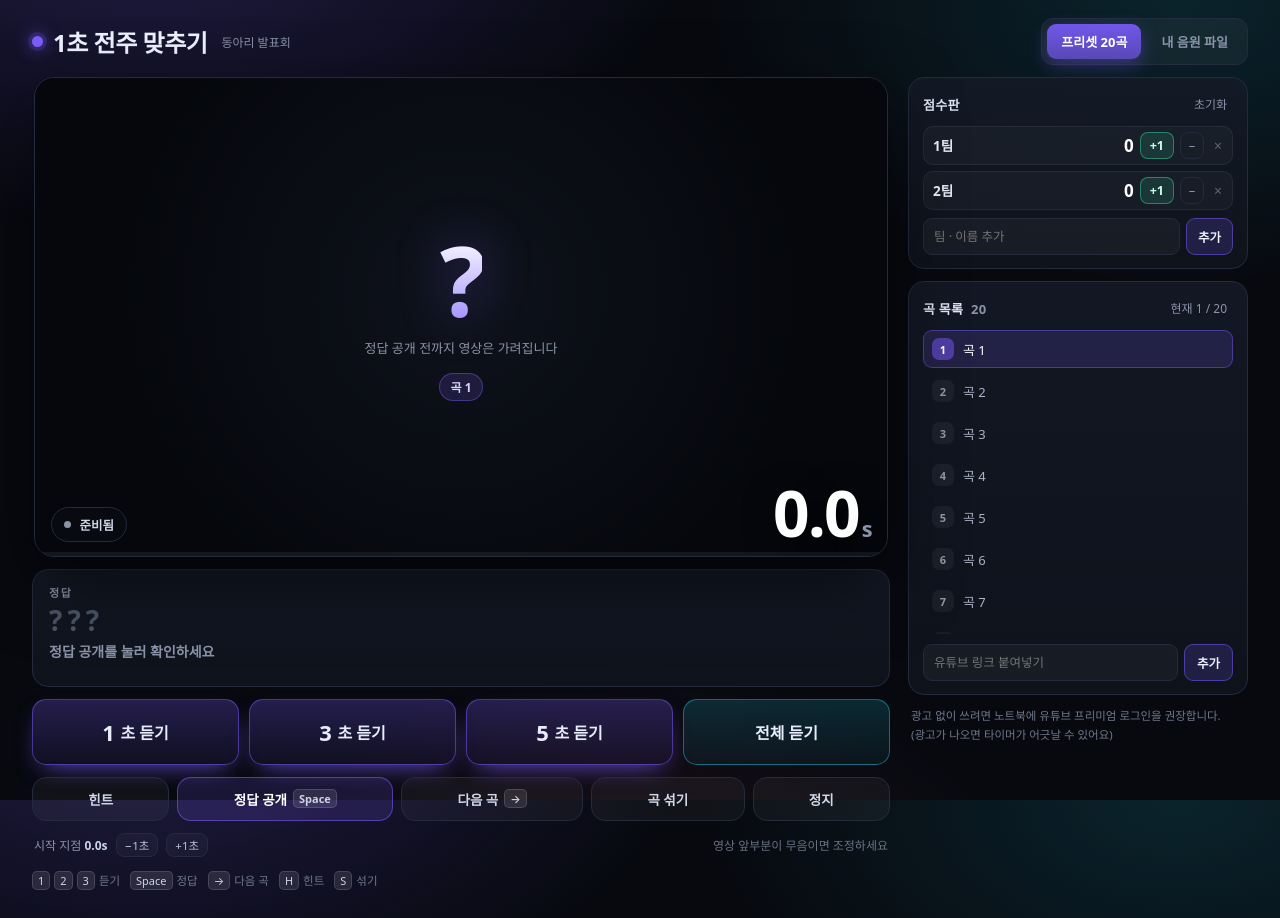
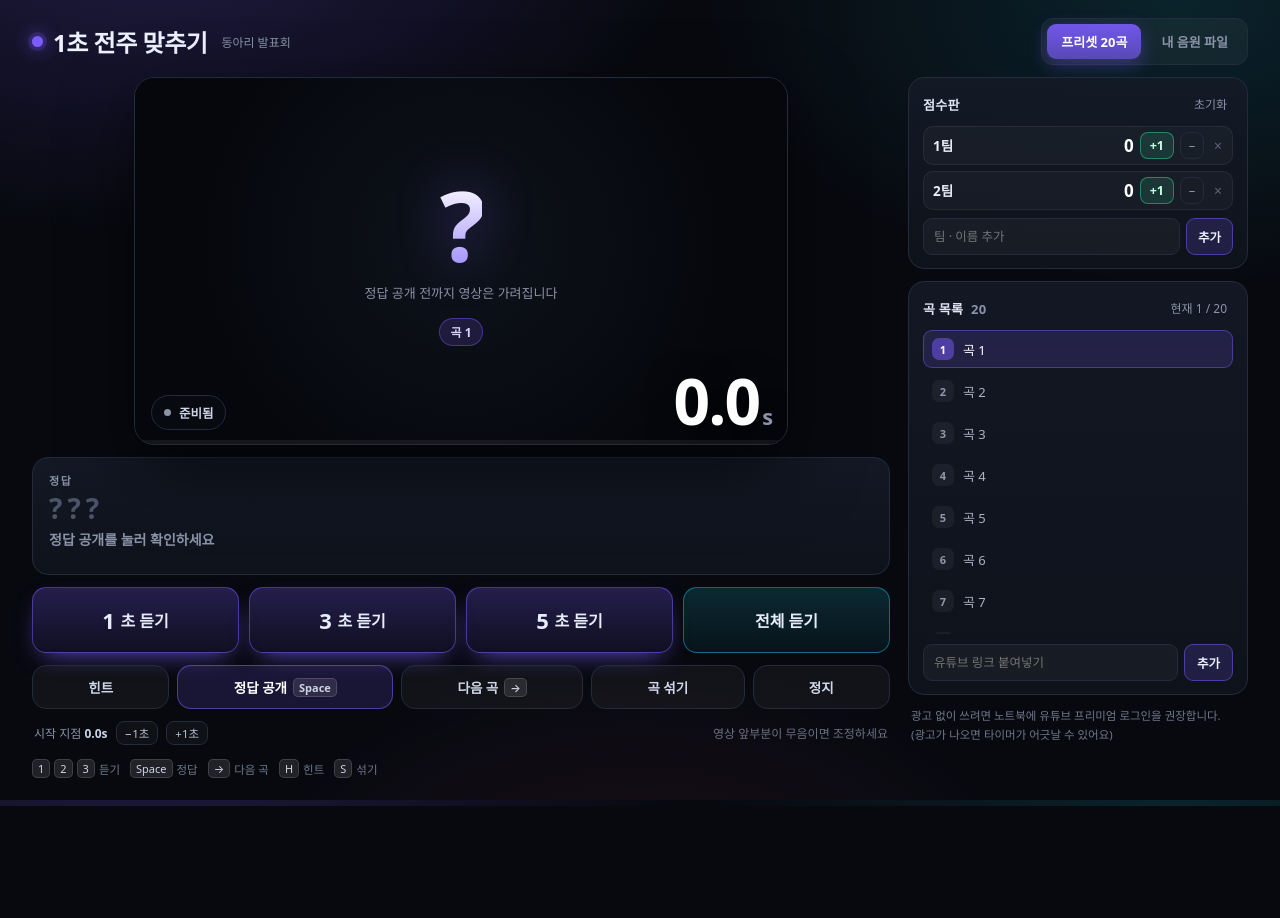
Before and after one commit to doxhen/-, a plain HTML site: page intro-quiz/index.html in a window 1280 px wide. After the commit the page ends 806 px from the top, so only its background shows below. Drawn offline with Linux system fonts and the light colour scheme.

Commit message:
style(intro-quiz): 한 화면에 들어오도록 화면 비율 크기 보정

```diff
--- a/intro-quiz/index.html
+++ b/intro-quiz/index.html
@@ -64,8 +64,8 @@
   /* ---------- screen ---------- */
   .screen{
     position:relative;aspect-ratio:16/9;width:100%;
-    /* 남은 높이에 맞춰 16:9 유지: (100vh - 320px) * 16/9 */
-    max-width:min(100%, max(320px, calc(177.78vh - 569px)));
+    /* 남은 높이에 맞춰 16:9 유지: (100vh - 432px) * 16/9 */
+    max-width:min(100%, max(320px, calc(177.78vh - 768px)));
     margin-inline:auto;
     background:#05070c;border:1px solid var(--line);border-radius:20px;overflow:hidden;
     box-shadow:0 26px 70px rgba(0,0,0,.55), inset 0 1px 0 rgba(255,255,255,.04);
```
